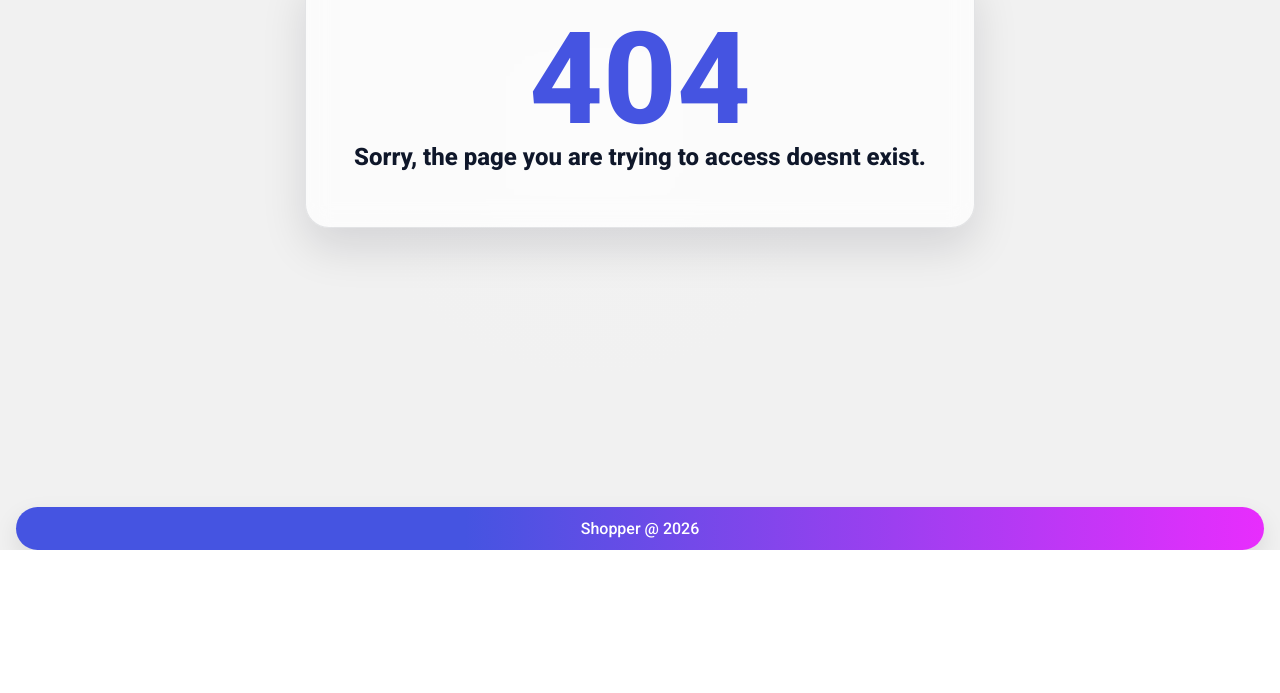
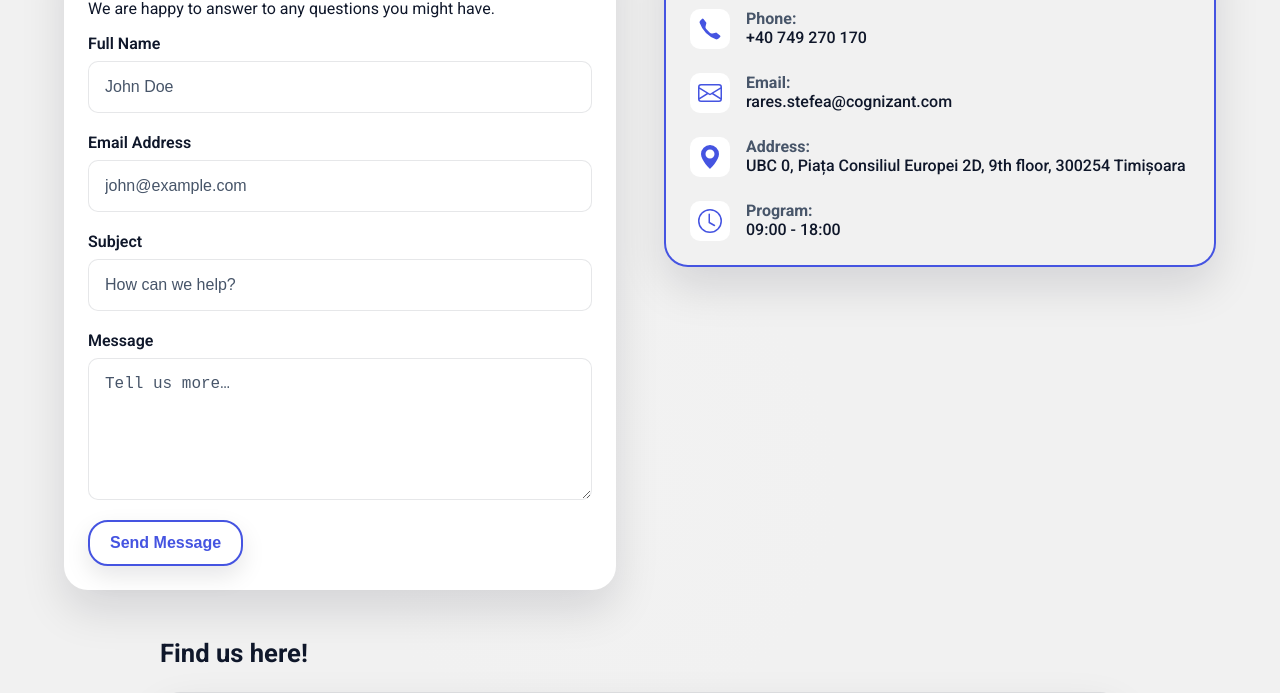
Before and after one commit to stefearares/shopper, a React (Vite) app: page /contact in a window 1280 px wide. Before the commit this address had no page. Shown: the part 250-943 px from the top of the page. Before the commit the page ends 800 px from the top, so only its background shows below. Built offline with nearby package versions, Linux system fonts and the light colour scheme; grey boxes are pictures that could not be loaded.

Commit message:
Added route and styling for contact page.

```diff
--- a/src/Components/Pages/Contact/Contact.module.css
+++ b/src/Components/Pages/Contact/Contact.module.css
@@ -0,0 +1,236 @@
+.contactWrapper {
+    display: grid;
+    grid-template-columns: 1fr;
+    gap: 2rem;
+    padding: 2.5rem 1.5rem;
+    background: var(--background);
+    color: var(--text);
+}
+
+
+.sectionTitle {
+    font-size: 1.6rem;
+    font-weight: 700;
+    margin: 0 0 0.5rem 0;
+    color: var(--text);
+}
+
+
+.formSection {
+    background: var(--surface-solid);
+    border-radius: 24px;
+    padding: 1.5rem;
+    box-shadow: var(--shadow-lg);
+}
+
+.form {
+    display: flex;
+    flex-direction: column;
+    gap: 1.25rem;
+}
+
+.row {
+    display: grid;
+    grid-template-columns: 1fr;
+    gap: 1.25rem;
+}
+
+
+.fieldGroup {
+    display: flex;
+    flex-direction: column;
+    gap: 0.5rem;
+}
+
+.fieldGroup label {
+    font-size: 1rem;
+    font-weight: 600;
+    color: var(--text);
+}
+
+.fieldGroup input,
+.fieldGroup textarea {
+    background: var(--surface-solid);
+    border: 1.5px solid var(--border);
+    border-radius: 10px;
+    color: var(--text);
+    font-size: 1rem;
+    padding: 1rem;
+    transition: border-color 180ms ease, box-shadow 180ms ease;
+
+}
+
+.fieldGroup input::placeholder,
+.fieldGroup textarea::placeholder {
+    color: var(--text-muted);
+}
+
+.fieldGroup input:focus,
+.fieldGroup textarea:focus {
+    outline: none;
+    border-color: var(--brand-color);
+    box-shadow: var(--focus-ring);
+}
+
+.submitBtn {
+    align-self: flex-start;
+    border: 2px solid var(--brand-color);
+    background: var(--surface-solid);
+    color: var(--brand-color);
+    border-radius: 20px;
+    padding: 0.75rem 1.25rem;
+    font-size: 1rem;
+    font-weight: 800;
+    cursor: pointer;
+    box-shadow: var(--shadow-md);
+    transition:
+        transform 120ms ease,
+        box-shadow 200ms ease,
+        background-color 200ms ease,
+        color 200ms ease;
+}
+
+.submitBtn:hover {
+    background: var(--brand-color);
+    color: var(--surface-solid);
+    box-shadow: var(--shadow-lg);
+}
+
+
+
+
+
+
+.successMessage {
+    display: flex;
+    align-items: flex-start;
+    gap: 1rem;
+    background: color-mix(in srgb, var(--brand-color) 10%, transparent);
+    border: 1.5px solid color-mix(in srgb, var(--brand-color) 35%, transparent);
+    border-radius: 14px;
+    padding: 1.5rem;
+    margin-top: 1rem;
+}
+
+.successMessage svg {
+    flex-shrink: 0;
+    width: 1.75rem;
+    height: 1.75rem;
+    color: var(--brand-color);
+}
+
+.successTitle {
+    font-weight: 700;
+    font-size: 1rem;
+    margin: 0;
+    color: var(--text);
+}
+
+.successMessage p {
+    color: var(--text-muted);
+    font-size: 1rem;
+    margin: 0;
+}
+
+.infoColumn {
+    display: flex;
+    flex-direction: column;
+}
+
+.infoCard {
+    border: 2px solid var(--brand-color);
+    border-radius: 24px;
+    padding: 1.5rem;
+    box-shadow: var(--shadow-lg);
+}
+
+.infoCard .sectionTitle {
+    margin-bottom: 1.5rem;
+}
+
+.infoList {
+    list-style: none;
+    margin: 0;
+    padding: 0;
+    display: flex;
+    flex-direction: column;
+    gap: 1.5rem;
+}
+
+.infoItem {
+    display: flex;
+    align-items: flex-start;
+    gap: 1rem;
+}
+
+.iconWrapper {
+    display: flex;
+    align-items: center;
+    justify-content: center;
+    flex-shrink: 0;
+    width: 2.5rem;
+    height: 2.5rem;
+    border-radius: 10px;
+    background: var(--surface-solid);
+}
+
+.iconWrapper svg {
+    width: 1.5rem;
+    height: 1.5rem;
+    color: var(--brand-color);
+}
+
+.infoItem>div {
+    display: flex;
+    flex-direction: column;
+}
+
+.infoLabel {
+    font-size: 1rem;
+    font-weight: 700;
+    color: var(--text-muted);
+}
+
+.infoValue {
+    font-size: 1rem;
+    font-weight: 500;
+    color: var(--text);
+    text-decoration: none;
+    transition: color 150ms ease;
+}
+
+
+.mapSection {
+    grid-column: 1 / -1;
+    justify-self: center;
+    width: 100%;
+    max-width: 60rem;
+    display: flex;
+    flex-direction: column;
+    gap: 1rem;
+}
+
+.mapWrapper {
+    border-radius: 20px;
+    overflow: hidden;
+    border: 1px solid var(--border);
+    box-shadow: var(--shadow-lg);
+    aspect-ratio: 16 / 7;
+    width: auto;
+}
+
+.mapWrapper iframe {
+    width: 100%;
+    height: 100%;
+    display: block;
+    border: none;
+}
+
+@media (min-width: 750px) {
+    .contactWrapper {
+        grid-template-columns: 1fr 1fr;
+        align-items: start;
+        padding: 5rem 4rem;
+        gap: 3rem;
+    }
+}
--- a/src/main.jsx
+++ b/src/main.jsx
@@ -5,6 +5,7 @@ import App from "./App/App";
 import Landing from "./Components/Pages/Landing/Landing";
 import PageNotFound from "./Components/Pages/PageNotFound/PageNotFound";
 import ShoppingLists from "./Components/Pages/ShoppingLists/ShoppingLists";
+import Contact from "./Components/Pages/Contact/Contact";
 import "./index.css";
 
 const router = createBrowserRouter([
@@ -15,6 +16,7 @@ const router = createBrowserRouter([
       { index: true, element: <Landing /> },
       { path: "lists", element: <ShoppingLists /> },
       { path: "*", element: <PageNotFound /> },
+      { path: "contact", element: <Contact /> },
     ],
   },
 ]);
```
